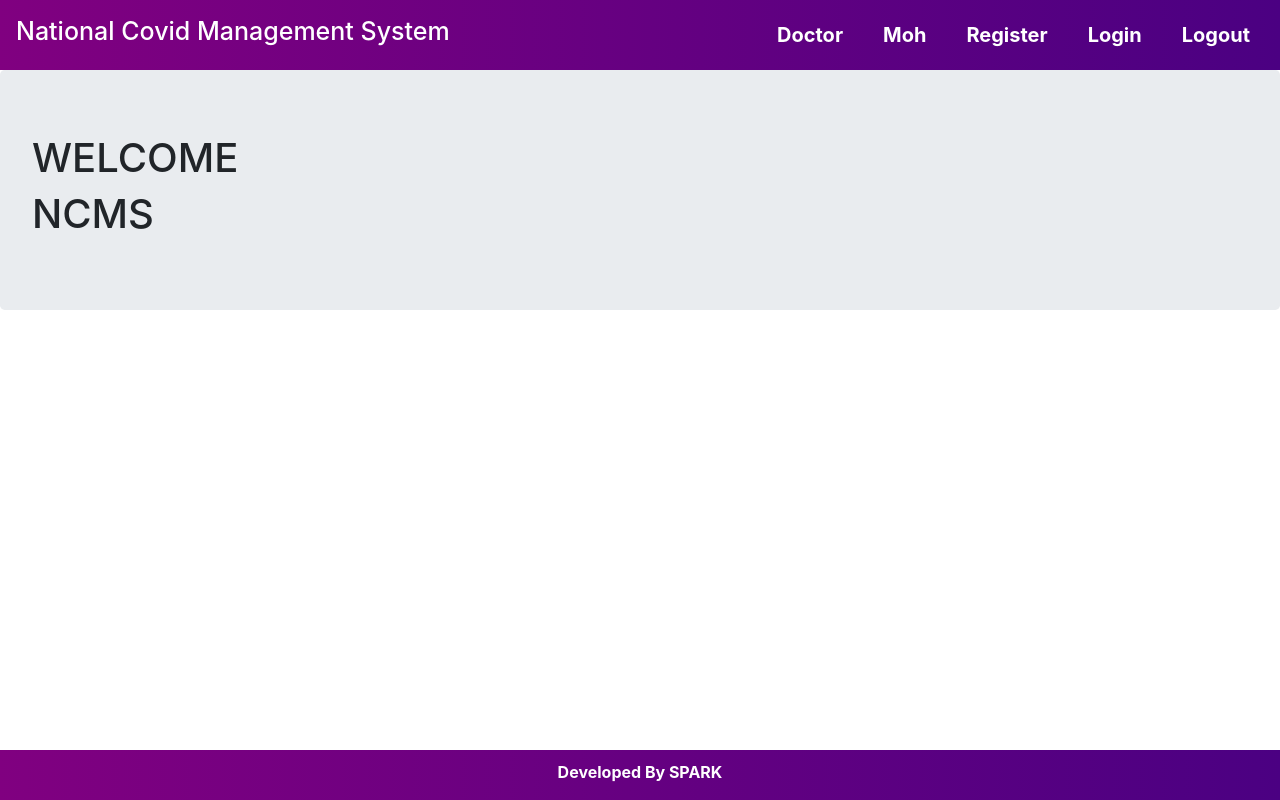
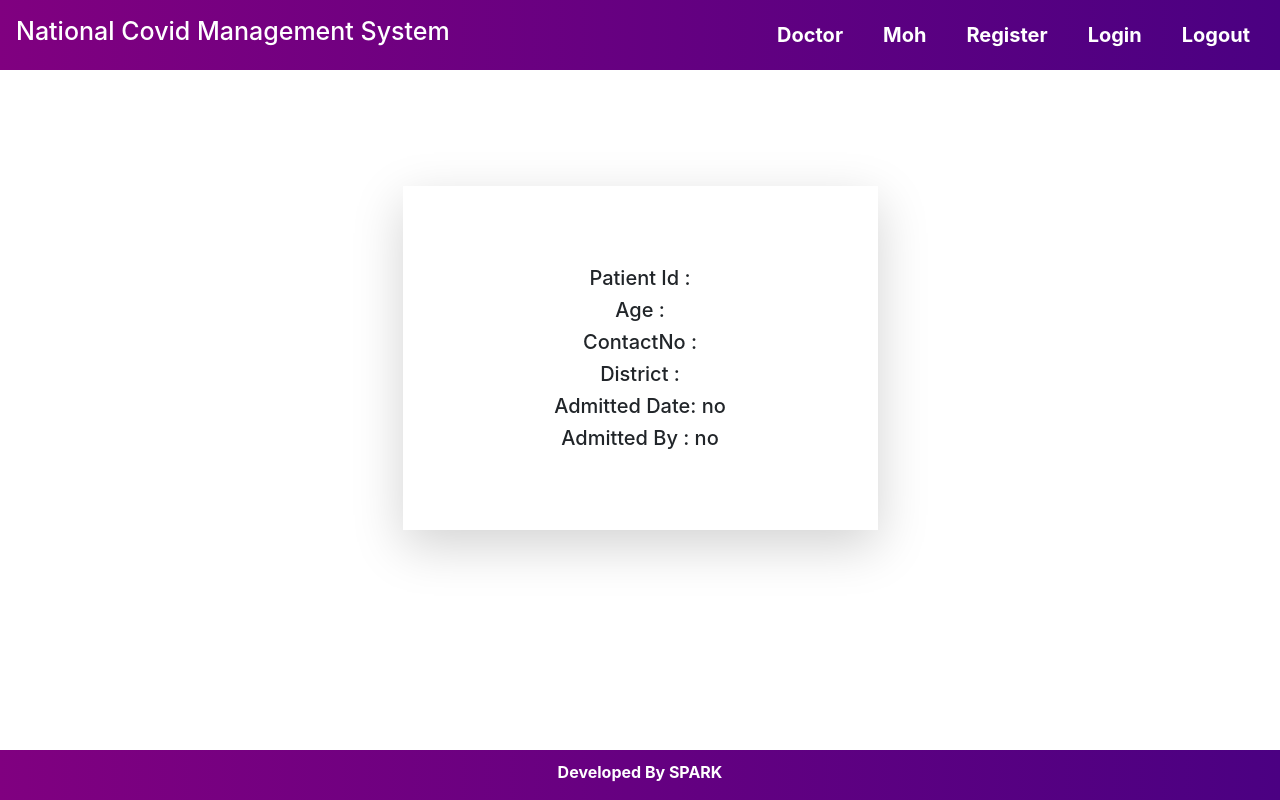
Before and after one commit to lochanaEdirisinghe/National-Covid-Management-System-FrontEnd, an Angular app: page /patient in a window 1280 px wide. Before the commit this address led to /home. Built offline with nearby package versions, Linux system fonts and the light colour scheme.

Commit message:
completed doctor page with backend conectivity

```diff
--- a/src/app/app-routing.module.ts
+++ b/src/app/app-routing.module.ts
@@ -8,6 +8,7 @@ import {MohComponent} from "./views/moh/moh.component";
 import {PatientResponseComponent} from "./views/patient-response/patient-response.component";
 import {AuthGuard} from "./services/auth-guard.service";
 import {AuthGuard2} from "./services/authguard2.service";
+import {PatientComponent} from "./views/patient/patient.component";
 
 
 const routes: Routes = [
@@ -19,6 +20,9 @@ const routes: Routes = [
   },
   {
     path : 'register', component : PatientRegComponent
+  },
+  {
+    path : 'patient', component : PatientComponent
   },
   {
     path : 'doctor', component : DoctorComponent, canActivate: [AuthGuard]
--- /dev/null
+++ b/src/app/dto/patient.ts
@@ -0,0 +1,2 @@
+export class Patient {
+}
--- a/src/app/views/doctor/doctor.component.html
+++ b/src/app/views/doctor/doctor.component.html
@@ -2,23 +2,23 @@
   <div class="row justify-content-center">
     <div class="col-12 shadow-lg pt-5 pb-5 mt-3">
       <h1>Hospital : {{hospitalId}} , {{hospitalName}} </h1>
-
+      <h3>Doctor : {{doctorId}}</h3>
 
       <table class="table table-hover">
         <thead class="thead-dark">
         <tr>
           <th scope="col">BedNo</th>
           <th scope="col">PatientId</th>
-          <th scope="col">IsAdmitted</th>
-          <th scope="col">IsDischarged</th>
+          <th scope="col">Admit</th>
+          <th scope="col">Discharge</th>
         </tr>
         </thead>
         <tbody>
-        <tr *ngFor="let c of hospitalBed" (click)="patientView(c.patientId)">
-          <td>{{c.bedId}} </td>
+        <tr *ngFor="let c of hospitalBed">
+          <td>&nbsp;&nbsp;{{c.bedId}}&nbsp; &nbsp; &nbsp;&nbsp;&nbsp;<button type="button" class="btn btn-outline-secondary btn-sm" (click)="patientView(c.patientId)">View</button></td>
           <td>{{c.patientId}}</td>
-          <td>{{c.admitted}} <button type="button" (click)="isadmitted(c, c.patientId)" [ngClass]="{'visibleclass': c.admitted, 'btn btn-primary':true}"  >Admit</button> </td>
-          <td><button type="button"  (click)="isdischarged(c, c.patientId)" [ngClass]="{'visibleclass': c.discharged, 'btn btn-danger':true}">Discharged</button></td>
+          <td>{{c.admitted}} &nbsp; &nbsp;&nbsp;&nbsp;<button type="button" (click)="isadmitted(c, c.patientId)" [ngClass]="{'visibleclass': ((c.admitted)=='admitted'), 'btn btn-outline-primary btn-sm':true}"  >Admit</button> </td>
+          <td><button type="button"  (click)="isdischarged(c, c.patientId)" [ngClass]="{'visibleclass': c.discharged, 'btn btn-outline-danger btn-sm':true}">Discharged</button></td>
         </tr>
 
         </tbody>
--- a/src/app/views/doctor/doctor.component.ts
+++ b/src/app/views/doctor/doctor.component.ts
@@ -17,7 +17,7 @@ export class DoctorComponent implements OnInit {
   hospitalId;
   hospitalName;
 
-  hospitalBed : HospitalBeds[] = []
+  hospitalBed : HospitalBeds[] = [];
 
   constructor(private router: Router, private route: ActivatedRoute ,private http : HttpClient, private doctorService: DoctorService, private patientService: PatientService) {
 
@@ -32,8 +32,21 @@ export class DoctorComponent implements OnInit {
         alert( "Invalid " );
       } else if (response.code == 200 && response.data != null) {
         this.hospitalId = response.data.hospitalId;
-        this.hospitalName = response.data.hospitalName
-        this.hospitalBed = response.data.hospitalBeds
+        this.hospitalName = response.data.hospitalName;
+
+        for(var i=0;i<(response.data.hospitalBeds).length;i++){
+          if((response.data.hospitalBeds)[i].admitted == true){
+
+            this.hospitalBed.push(new HospitalBeds((response.data.hospitalBeds)[i].bedId, (response.data.hospitalBeds)[i].patientId  ,'admitted', (response.data.hospitalBeds)[i].discharged));
+          }else{
+            this.hospitalBed.push(new HospitalBeds((response.data.hospitalBeds)[i].bedId, (response.data.hospitalBeds)[i].patientId, ' ', (response.data.hospitalBeds)[i].discharged));
+          }
+        }
+       /* (response.data.hospitalBeds).forEach(function (value) {
+          console.log(value.admitted)
+
+        });
+        //this.hospitalBed = response.data.hospitalBeds*/
       }
     });
   }
@@ -42,7 +55,7 @@ export class DoctorComponent implements OnInit {
     console.log(this.hospitalBed.findIndex(x => x.patientId ===bed.patientId))
       this.patientService.update(patientId, this.doctorId, 'admit').subscribe((resp)=>{
         if(resp.data==true){
-          this.hospitalBed[this.hospitalBed.findIndex(x => x.patientId ===bed.patientId)].admitted=resp.data
+          this.hospitalBed[this.hospitalBed.findIndex(x => x.patientId ===bed.patientId)].admitted='admitted'
         }
       })
 
@@ -57,6 +70,11 @@ export class DoctorComponent implements OnInit {
 
   patientView(patientId){
       this.patientService.patientGet(patientId).subscribe((resp)=>{
+        this.router.navigate( ['/patient'], {
+          queryParams:{patientId: resp.data.patientId, name: resp.data.firstName, age:resp.data.age, district: resp.data.district,
+              contactNo: resp.data.contactNo, admit_date:resp.data.admitDate, admitted_by:resp.data.admittedBy}
+        });
+
         console.log(resp.data)
       })
 }
--- a/src/app/views/patient/patient.component.css
+++ b/src/app/views/patient/patient.component.css
@@ -0,0 +1,3 @@
+section{
+  margin-top: 100px;
+}
--- a/src/app/views/patient/patient.component.html
+++ b/src/app/views/patient/patient.component.html
@@ -1,15 +1,16 @@
 <section class="container">
   <div class="row justify-content-center">
     <div style="text-align: center" class="col-5 shadow-lg pt-5 pb-5 mt-3">
-      <h2>Thank You!!</h2>
+      <h2>{{name}}</h2>
       <br>
       <div class="row">
         <div class="col-12">
-          <!--<h5>Serial Number : {{serialNo}}</h5>
-          <h5>Name: {{hospitalName}}</h5>
-          <h5>Age : {{bedNo}}</h5>
-          <h5>ContactNo : {{bedNo}}</h5>
-          <h5>District : {{bedNo}}</h5>-->
+          <h5>Patient Id : {{patientId}}</h5>
+          <h5>Age : {{age}}</h5>
+          <h5>ContactNo : {{contactNo}}</h5>
+          <h5>District : {{district}}</h5>
+          <h5>Admitted Date: {{admit_date}}</h5>
+          <h5>Admitted By : {{admitted_by}}</h5>
         </div>
       </div>
       <br>
--- a/src/app/views/patient/patient.component.ts
+++ b/src/app/views/patient/patient.component.ts
@@ -1,4 +1,5 @@
 import { Component, OnInit } from '@angular/core';
+import {ActivatedRoute} from "@angular/router";
 
 @Component({
   selector: 'app-patient',
@@ -7,9 +8,37 @@ import { Component, OnInit } from '@angular/core';
 })
 export class PatientComponent implements OnInit {
 
-  constructor() { }
+  name
+  patientId
+  age
+  district
+  contactNo
+  admit_date
+  admitted_by
+
+  constructor(private route:ActivatedRoute) {
+    this.route.queryParamMap.subscribe((value)=> {
+      this.patientId=value.get('patientId')
+      this.name=value.get('name')
+      this.age=value.get('age')
+      this.district=value.get('district')
+      this.contactNo=value.get('contactNo')
+      if(value.get('admit_date')!=null){
+        this.admit_date=value.get('admit_date')
+        this.admitted_by=value.get('admitted_by')
+      }else {
+        this.admit_date="no"
+        this.admitted_by="no"
+      }
+
+    })
+  }
+
 
   ngOnInit(): void {
+
   }
 
+
+
 }
```
Also changed, not shown: 1 other file (tests, documents, lock files or other folders).
